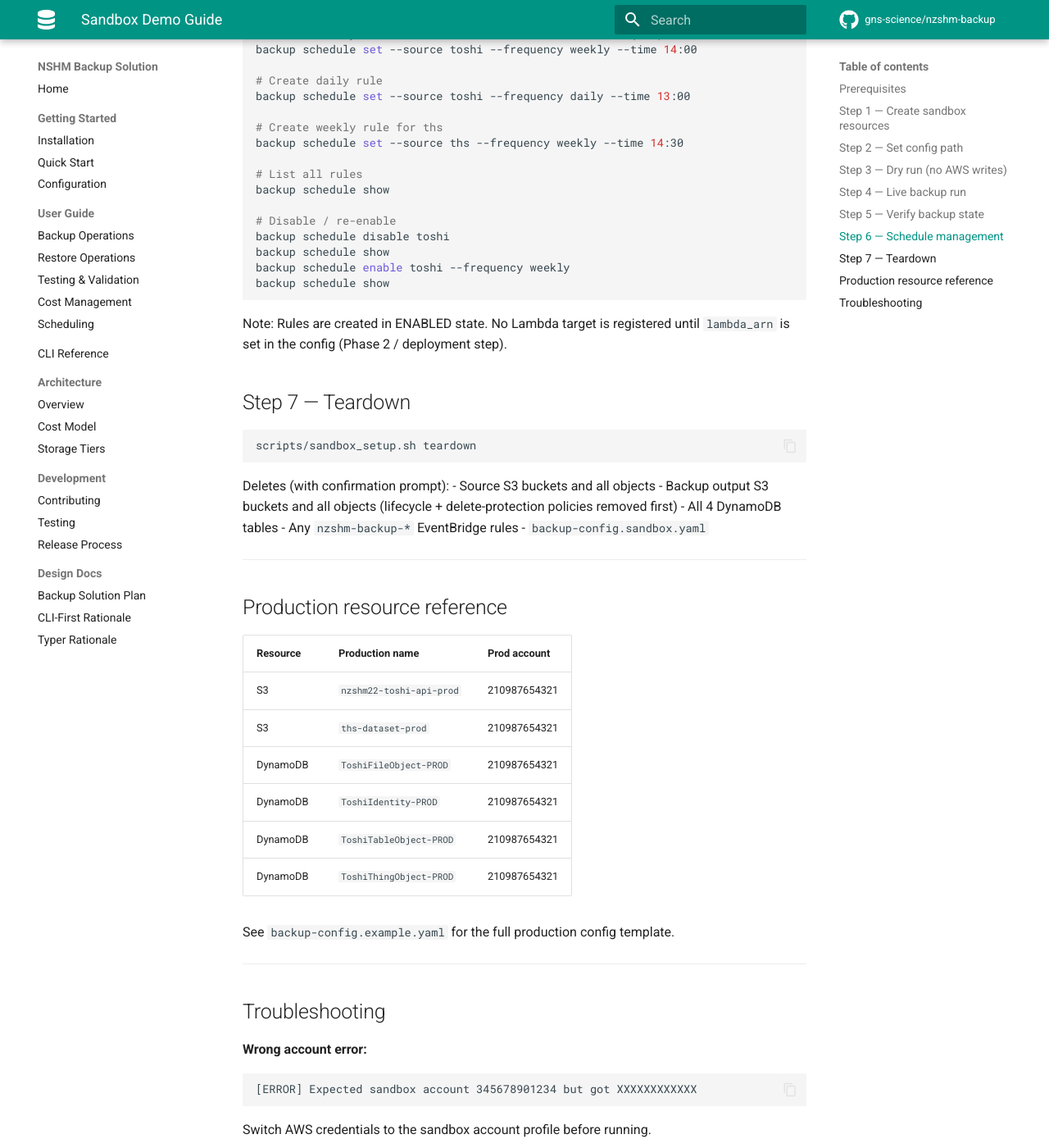
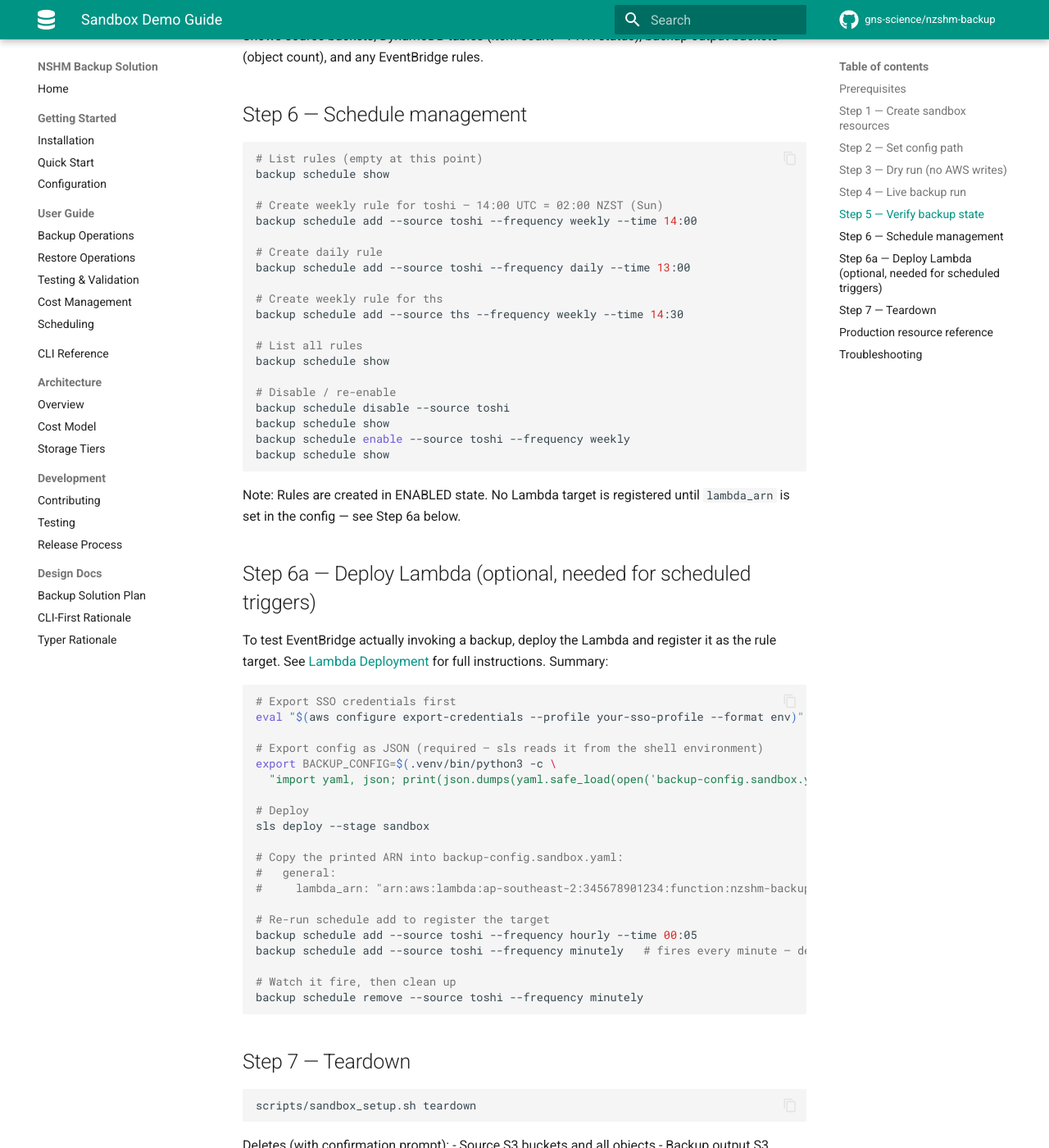
Before and after one commit to GNS-Science/aws-snapshot, an MkDocs documentation site: the page built from docs/sandbox-demo.md, in a window 1280 px wide and 1400 px high, scrolled down 2289 px. Shown: the whole window at 82% size. Built offline with MkDocs 1.6.1 and Material for MkDocs 9.7.7, drawn with Linux system fonts in a browser that asks for light colours; comment, search, counter and statistics services are not loaded; the version menu is left out; some of the changed text lies outside the part shown.

Commit message:
feat: add Lambda deployment, schedule add/remove commands, and hourly/minutely frequencies
- schedule: rename 'set' -> 'add', add 'remove' command (deletes rule + deregisters target)
- schedule: convert enable/disable source from positional arg to --source option (consistent with all other commands)
- schedule: add 'hourly' and 'minutely' frequencies with correct cron/rate expressions
- serverless: fix frameworkVersion to v4, dockerizePip for Linux builds, PYTHONPATH for src layout, BACKUP_CONFIG from env var
- docs: add lambda-deployment.md covering SSO credentials, Docker cache gotchas, local vs global npm install
- docs: update sandbox-demo.md with Lambda deploy steps and new command names
- package.json: add local serverless v4 dev dependency with npm scripts
- Remove generated requirements.txt (poetry export is run at deploy time)

````diff
--- a/docs/sandbox-demo.md
+++ b/docs/sandbox-demo.md
@@ -4,6 +4,15 @@
 account (345678901234). No production resources are touched.
 
 ## Prerequisites
+
+> **AWS SSO users:** Serverless Framework does not read SSO profiles directly.
+> Export credentials before running `sls deploy`:
+> ```bash
+> aws sso login --profile your-sso-profile
+> eval "$(aws configure export-credentials --profile your-sso-profile --format env)"
+> ```
+> See [Lambda Deployment](../development/lambda-deployment.md) for full setup
+> instructions including Serverless Framework installation.
 
 ```bash
 # AWS CLI configured for sandbox account
@@ -97,26 +106,55 @@
 backup schedule show
 
 # Create weekly rule for toshi — 14:00 UTC = 02:00 NZST (Sun)
-backup schedule set --source toshi --frequency weekly --time 14:00
+backup schedule add --source toshi --frequency weekly --time 14:00
 
 # Create daily rule
-backup schedule set --source toshi --frequency daily --time 13:00
+backup schedule add --source toshi --frequency daily --time 13:00
 
 # Create weekly rule for ths
-backup schedule set --source ths --frequency weekly --time 14:30
+backup schedule add --source ths --frequency weekly --time 14:30
 
 # List all rules
 backup schedule show
 
 # Disable / re-enable
-backup schedule disable toshi
+backup schedule disable --source toshi
 backup schedule show
-backup schedule enable toshi --frequency weekly
+backup schedule enable --source toshi --frequency weekly
 backup schedule show
 ```
 
 Note: Rules are created in ENABLED state. No Lambda target is registered until
-`lambda_arn` is set in the config (Phase 2 / deployment step).
+`lambda_arn` is set in the config — see Step 6a below.
+
+## Step 6a — Deploy Lambda (optional, needed for scheduled triggers)
+
+To test EventBridge actually invoking a backup, deploy the Lambda and register
+it as the rule target. See [Lambda Deployment](../development/lambda-deployment.md)
+for full instructions. Summary:
+
+```bash
+# Export SSO credentials first
+eval "$(aws configure export-credentials --profile your-sso-profile --format env)"
+
+# Export config as JSON (required — sls reads it from the shell environment)
+export BACKUP_CONFIG=$(.venv/bin/python3 -c \
+  "import yaml, json; print(json.dumps(yaml.safe_load(open('backup-config.sandbox.yaml'))))")
+
+# Deploy
+sls deploy --stage sandbox
+
+# Copy the printed ARN into backup-config.sandbox.yaml:
+#   general:
+#     lambda_arn: "arn:aws:lambda:ap-southeast-2:345678901234:function:nzshm-backup-sandbox-backup"
+
+# Re-run schedule add to register the target
+backup schedule add --source toshi --frequency hourly --time 00:05
+backup schedule add --source toshi --frequency minutely   # fires every minute — demo use only
+
+# Watch it fire, then clean up
+backup schedule remove --source toshi --frequency minutely
+```
 
 ## Step 7 — Teardown
 
--- a/requirements.txt
+++ /dev/null
@@ -1,4 +0,0 @@
-click>=8.1.0
-boto3>=1.34.0
-pyyaml>=6.0
-rich>=13.0.0
````
Also changed, not shown: README.md (+9 -8 lines), docs/development/lambda-deployment.md (added, +218 -0 lines), docs/how_it_works.md (+2 -2 lines), package.json (added, +12 -0 lines), serverless.yml (+5 -6 lines), 5 other files.
